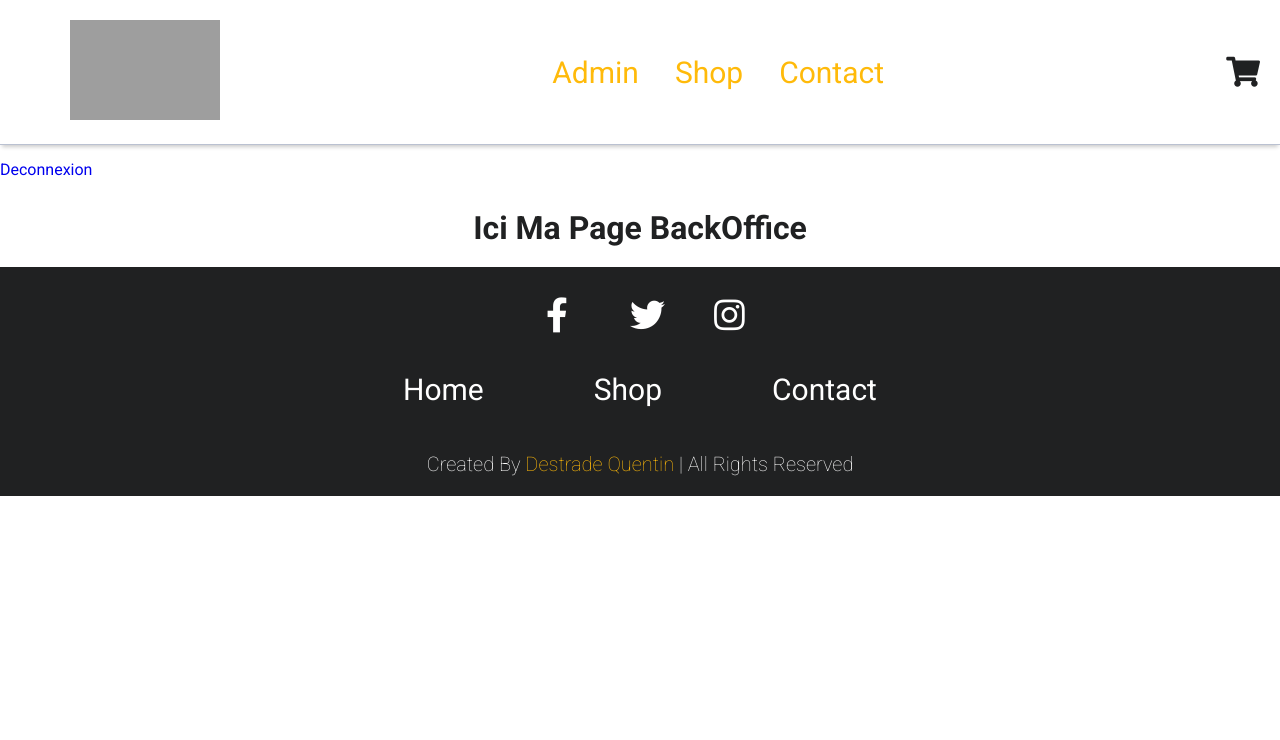
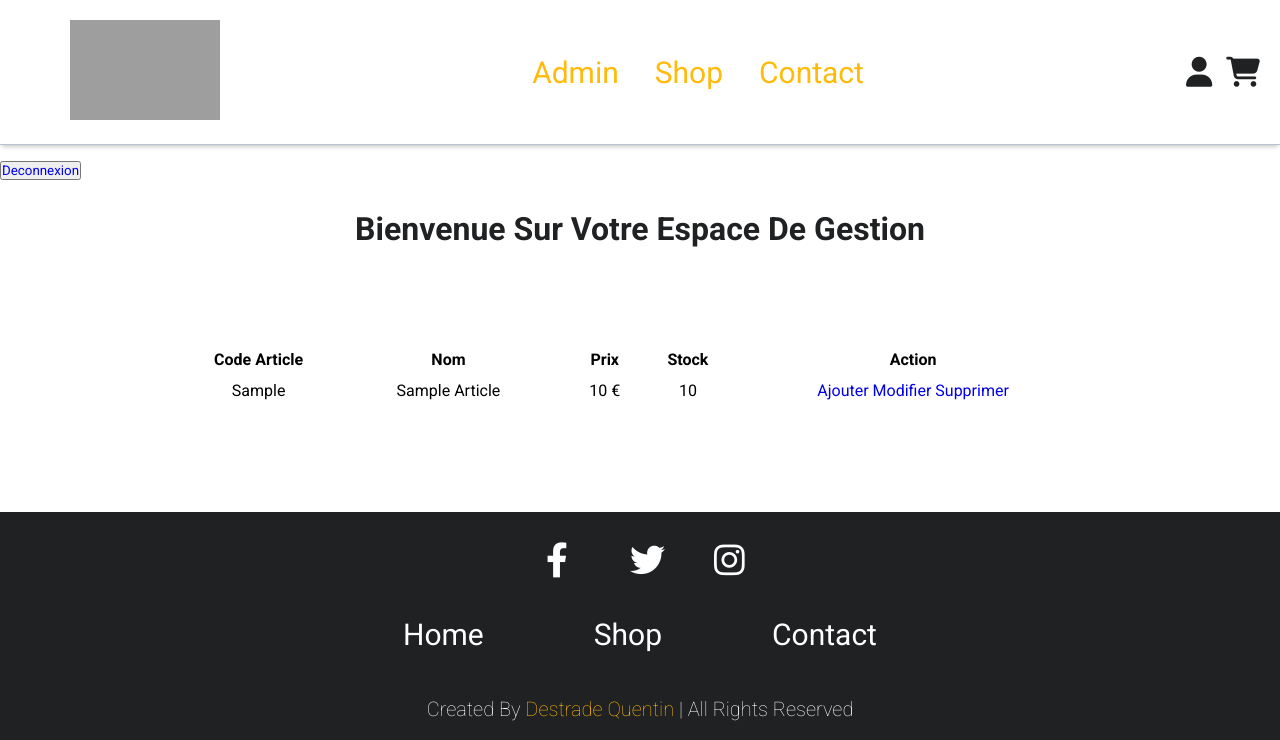
Before and after one commit to QuentinDST/Brief8, a PHP site: template vue/vueBackOffice.php in a window 1280 px wide. Shown: the top 740 px of the page. Run offline with PHP 8.4, Linux system fonts and the light colour scheme; the template is opened without the code that fills it: most values are stand-ins (such as "Sample title", 1, 10 or a date in 2020); data that the repository does not hold is empty; some libraries are stand-ins or nearby versions; grey boxes are pictures that could not be loaded.

Commit message:
commit 15
Ajout backoffice sous forme de crud en recupérant les données via la fonction getArticles

```diff
--- a/contenu/style/style.css
+++ b/contenu/style/style.css
@@ -418,7 +418,7 @@ h1{
 }
 
 
-table {
+.table--panier {
     margin: 50px auto;
     width: 80%;
     border: 1px solid var(--card);
@@ -581,6 +581,25 @@ td{
     cursor: pointer;
 }
 
+/* VUE BACKOFFICE */
+
+.table--backoffice{
+    margin: 50px auto;
+    width: 80%;
+    padding: 50px;
+}
+
+tr{
+    text-align: center;
+    border-bottom: 1px solid var(--card);
+}
+
+td{
+    padding: 10px;
+    margin-bottom: 20px;
+}
+
+
 /* FOOTER */
 
 .footer{
--- a/modele/article.php
+++ b/modele/article.php
@@ -6,7 +6,7 @@ class Article extends Modele{
 
     // Renvoie l'ensemble de mes articles
     function getArticles() {
-      $sql = 'SELECT code_article, nom, prix, image as img FROM article;';
+      $sql = 'SELECT code_article, nom, prix, image as img, Qte_stock as stock FROM article;';
       $articles = $this->executerRequete($sql);
       return $articles;
     }
--- a/vue/template.php
+++ b/vue/template.php
@@ -5,7 +5,7 @@
     <meta http-equiv="X-UA-Compatible" content="IE=edge">
     <meta name="viewport" content="width=device-width, initial-scale=1.0">
     <title><?= $this->titre?></title>
-    <link rel="stylesheet" href="https://cdnjs.cloudflare.com/ajax/libs/font-awesome/5.15.4/css/all.min.css">
+    <link rel="stylesheet" href="https://cdnjs.cloudflare.com/ajax/libs/font-awesome/6.3.0/css/all.min.css">
     <link rel="stylesheet" href="contenu/style/style.css" type="text/css">
 </head>
 <body>
@@ -22,6 +22,7 @@
         <a href="#contact">contact</a>
     </nav>
     <div class="icons">
+        <a href="index.php?action=authentifier" class="fa-solid fa-user"></a>
         <a href="index.php?action=panier" class="fas fa-shopping-cart" id="cart-btn"></a>
         <a class="fas fa-bars" id="menu-btn"></a>
     </div>
--- a/vue/vueBackOffice.php
+++ b/vue/vueBackOffice.php
@@ -1,3 +1,32 @@
+<div class="admin--deconnexion">
+    <button><a href="index.php?action=deconnexion">deconnexion</a></button>
+</div>
 
-<a href="index.php?action=deconnexion">deconnexion</a>
-<h1>Ici ma page BackOffice</h1>
+<h1>Bienvenue sur votre espace de gestion</h1>
+
+<table class="table--backoffice">
+    <thead>
+        <tr>
+            <th>Code article</th>
+            <th>Nom</th>
+            <th>Prix</th>
+            <th>Stock</th>
+            <th>Action</th>
+        </tr>
+    </thead>
+    <tbody>
+        <?php foreach ($articles as $article): ?>
+            <tr>
+                <td><?= $article['code_article'] ?></td>
+                <td><?= $article['nom'] ?></td>
+                <td><?= $article['prix'] ?> €</td>
+                <td><?= $article['stock'] ?></td>
+                <td>
+                    <a href="#">Ajouter</a>
+                    <a href="#">Modifier</a>
+                    <a href="#">Supprimer</a>
+                </td>
+            </tr>
+        <?php endforeach; ?>
+    </tbody>
+</table>
--- a/vue/vueLogin.php
+++ b/vue/vueLogin.php
@@ -1,6 +1,11 @@
 
 
 <div class="form--container">
+    <div class="form--erreur">
+        <?php if(!empty($erreur)): ?>
+            <p class="error-message"><?= $erreur ?></p>
+        <?php endif; ?>
+    </div>
 
     <div class="form--image">
         <img src="contenu/img/user.png" alt="">
@@ -16,6 +21,7 @@
                 <input type="" name="mdp" id="mdp" required>
             </div>
         <input class="form--send" type="submit" value="Se connecter">
+
     </form>
     </div>
 
--- a/vue/vuePanier.php
+++ b/vue/vuePanier.php
@@ -22,7 +22,7 @@
         </div>
     </div>
 
-    <table>
+    <table class="table--panier">
         <thead>
             <tr>
                 <th></th>
```
Also changed, not shown: controleur/controleurBackOffice.php (+5 -4 lines).
